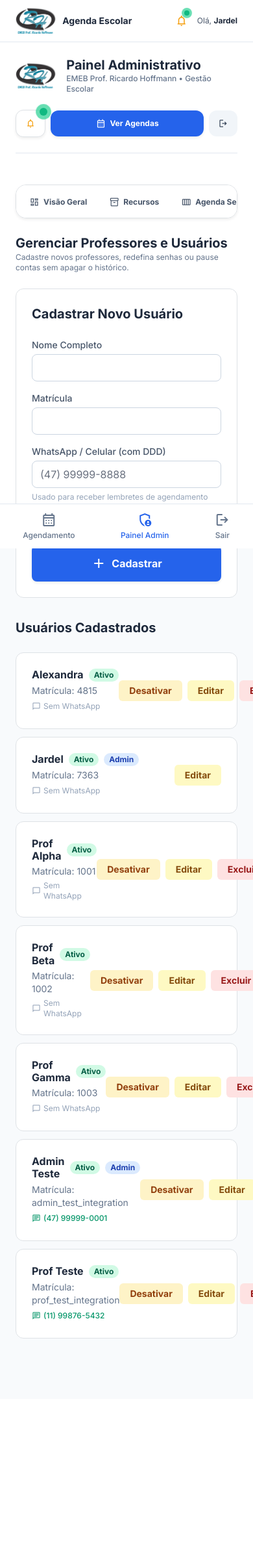
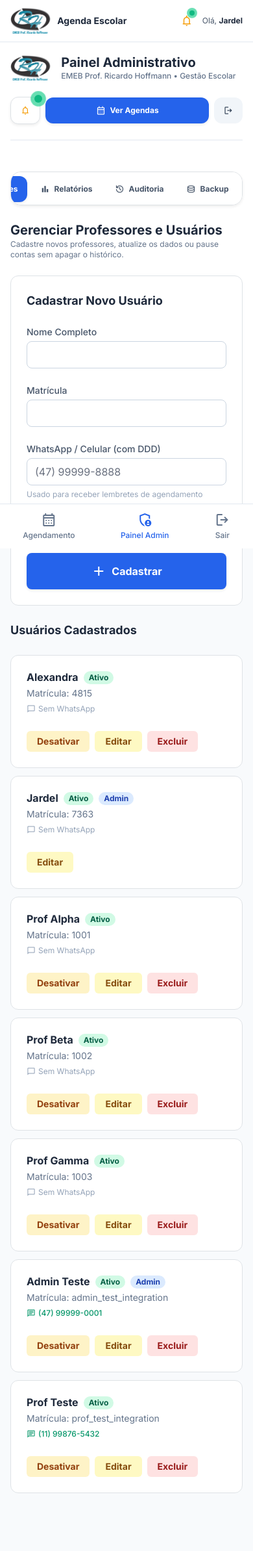
Before and after one commit to jardelberti/escola_agenda, a Flask app: page /admin/teachers in a window 390 px wide; the page is wider, and only the part inside the window is pictured. Shown: that part at 65% size. Before the commit the page ends 2060 px from the top of that part, so only its background shows below. Run offline with Flask 3, Linux system fonts and the light colour scheme; a user stored in the database is signed in; data comes from the database, SQL or seed files in the repository; some libraries are stand-ins or nearby versions.

Commit message:
Padroniza estrutura e navegacao do painel administrativo

```diff
--- /dev/null
+++ b/static/admin.css
@@ -0,0 +1,26 @@
+/* Shared frame for every administrative page, including resource schedules. */
+.admin-container {
+    width: 100%;
+    max-width: 1280px;
+    margin-inline: auto;
+    padding-inline: 24px;
+}
+.admin-shell { padding-block: 24px; }
+.admin-content { min-width: 0; }
+.admin-content h2 {
+    font-size: 1.5rem;
+    line-height: 2rem;
+    font-weight: 700;
+    color: #1e293b;
+}
+.admin-content h3 { font-size: 1.125rem; line-height: 1.75rem; }
+.admin-content .grid > * { min-width: 0; }
+.admin-tabs { scrollbar-width: thin; }
+.admin-tabs a { flex-shrink: 0; text-decoration: none; }
+.admin-tabs a:focus-visible { outline: 2px solid #2563eb; outline-offset: 2px; }
+.admin-content table { max-width: 100%; }
+@media (max-width: 639px) {
+    .admin-container { padding-inline: 16px; }
+    .admin-shell { padding-block: 20px; }
+    .admin-content h2 { font-size: 1.25rem; line-height: 1.75rem; }
+}
--- /dev/null
+++ b/templates/admin_base.html
@@ -0,0 +1,25 @@
+{% extends "base.html" %}
+
+{% block header_container_class %}admin-container{% endblock %}
+
+{% block extra_head %}
+<link rel="stylesheet" href="{{ url_for('static', filename='admin.css') }}">
+{% endblock %}
+
+{% block content %}
+<div class="admin-container admin-shell">
+    {% include 'admin_nav.html' %}
+    <section class="admin-content" aria-label="Conteúdo administrativo">
+        {% block admin_content %}{% endblock %}
+    </section>
+</div>
+<script>
+document.addEventListener('DOMContentLoaded', function () {
+    const menu = document.querySelector('.admin-tabs');
+    const active = menu.querySelector('[aria-current="page"]');
+    if (active) {
+        menu.scrollLeft = Math.max(0, active.offsetLeft - menu.offsetLeft - (menu.clientWidth - active.clientWidth) / 2);
+    }
+});
+</script>
+{% endblock %}
--- a/templates/admin_nav.html
+++ b/templates/admin_nav.html
@@ -31,62 +31,62 @@
     </div>
 
     <!-- Menu de Abas com Rolagem Horizontal Suave para Mobile -->
-    <div class="flex overflow-x-auto no-scrollbar gap-1.5 sm:gap-2 pb-1 bg-white p-1.5 rounded-2xl border border-slate-200/90 shadow-sm">
+    <nav aria-label="Navegação administrativa" class="admin-tabs flex overflow-x-auto gap-1.5 sm:gap-2 pb-1 bg-white p-1.5 rounded-2xl border border-slate-200/90 shadow-sm">
 
         <!-- 1. Visão Geral -->
         <a href="{{ url_for('admin_dashboard') }}"
-           class="whitespace-nowrap px-3.5 py-2 rounded-xl text-xs sm:text-sm font-semibold transition-all inline-flex items-center gap-1.5 {% if active_tab == 'dashboard' or request.endpoint == 'admin.admin_dashboard' %}bg-blue-600 text-white shadow-sm{% else %}text-slate-600 hover:bg-slate-100 hover:text-slate-900{% endif %}">
+           class="whitespace-nowrap px-3.5 py-2 rounded-xl text-xs sm:text-sm font-semibold transition-all inline-flex items-center gap-1.5 {% if active_tab == 'dashboard' or request.endpoint == 'admin.admin_dashboard' %}bg-blue-600 text-white shadow-sm{% else %}text-slate-600 hover:bg-slate-100 hover:text-slate-900{% endif %}" {% if active_tab == 'dashboard' or request.endpoint == 'admin.admin_dashboard' %}aria-current="page"{% endif %}>
             <span class="material-symbols-outlined text-base">dashboard</span>
             <span>Visão Geral</span>
         </a>
 
         <!-- 2. Gestão de Recursos -->
         <a href="{{ url_for('admin.manage_resources') }}"
-           class="whitespace-nowrap px-3.5 py-2 rounded-xl text-xs sm:text-sm font-semibold transition-all inline-flex items-center gap-1.5 {% if active_tab == 'resources' or request.endpoint == 'admin.manage_resources' %}bg-blue-600 text-white shadow-sm{% else %}text-slate-600 hover:bg-slate-100 hover:text-slate-900{% endif %}">
+           class="whitespace-nowrap px-3.5 py-2 rounded-xl text-xs sm:text-sm font-semibold transition-all inline-flex items-center gap-1.5 {% if active_tab == 'resources' or request.endpoint == 'admin.manage_resources' %}bg-blue-600 text-white shadow-sm{% else %}text-slate-600 hover:bg-slate-100 hover:text-slate-900{% endif %}" {% if active_tab == 'resources' or request.endpoint == 'admin.manage_resources' %}aria-current="page"{% endif %}>
             <span class="material-symbols-outlined text-base">inventory_2</span>
             <span>Recursos</span>
         </a>
 
         <!-- 3. Agenda Semanal -->
         <a href="{{ url_for('weekly_view') }}"
-           class="whitespace-nowrap px-3.5 py-2 rounded-xl text-xs sm:text-sm font-semibold transition-all inline-flex items-center gap-1.5 {% if active_tab == 'weekly' or request.endpoint == 'admin.weekly_view' %}bg-blue-600 text-white shadow-sm{% else %}text-slate-600 hover:bg-slate-100 hover:text-slate-900{% endif %}">
+           class="whitespace-nowrap px-3.5 py-2 rounded-xl text-xs sm:text-sm font-semibold transition-all inline-flex items-center gap-1.5 {% if active_tab == 'weekly' or request.endpoint == 'admin.weekly_view' %}bg-blue-600 text-white shadow-sm{% else %}text-slate-600 hover:bg-slate-100 hover:text-slate-900{% endif %}" {% if active_tab == 'weekly' or request.endpoint == 'admin.weekly_view' %}aria-current="page"{% endif %}>
             <span class="material-symbols-outlined text-base">calendar_view_week</span>
             <span>Agenda Semanal</span>
         </a>
 
         <!-- 4. Agendamento em Lote -->
         <a href="{{ url_for('admin.recurring_booking') }}"
-           class="whitespace-nowrap px-3.5 py-2 rounded-xl text-xs sm:text-sm font-semibold transition-all inline-flex items-center gap-1.5 {% if active_tab == 'recurring' or request.endpoint == 'admin.recurring_booking' %}bg-blue-600 text-white shadow-sm{% else %}text-slate-600 hover:bg-slate-100 hover:text-slate-900{% endif %}">
+           class="whitespace-nowrap px-3.5 py-2 rounded-xl text-xs sm:text-sm font-semibold transition-all inline-flex items-center gap-1.5 {% if active_tab == 'recurring' or request.endpoint == 'admin.recurring_booking' %}bg-blue-600 text-white shadow-sm{% else %}text-slate-600 hover:bg-slate-100 hover:text-slate-900{% endif %}" {% if active_tab == 'recurring' or request.endpoint == 'admin.recurring_booking' %}aria-current="page"{% endif %}>
             <span class="material-symbols-outlined text-base">event_repeat</span>
             <span>Em Lote</span>
         </a>
 
         <!-- 5. Professores / Usuários -->
         <a href="{{ url_for('manage_teachers') }}"
-           class="whitespace-nowrap px-3.5 py-2 rounded-xl text-xs sm:text-sm font-semibold transition-all inline-flex items-center gap-1.5 {% if active_tab == 'teachers' or request.endpoint == 'admin.manage_teachers' %}bg-blue-600 text-white shadow-sm{% else %}text-slate-600 hover:bg-slate-100 hover:text-slate-900{% endif %}">
+           class="whitespace-nowrap px-3.5 py-2 rounded-xl text-xs sm:text-sm font-semibold transition-all inline-flex items-center gap-1.5 {% if active_tab == 'teachers' or request.endpoint == 'admin.manage_teachers' %}bg-blue-600 text-white shadow-sm{% else %}text-slate-600 hover:bg-slate-100 hover:text-slate-900{% endif %}" {% if active_tab == 'teachers' or request.endpoint == 'admin.manage_teachers' %}aria-current="page"{% endif %}>
             <span class="material-symbols-outlined text-base">group</span>
             <span>Professores</span>
         </a>
 
         <!-- 6. Relatórios -->
         <a href="{{ url_for('reports') }}"
-           class="whitespace-nowrap px-3.5 py-2 rounded-xl text-xs sm:text-sm font-semibold transition-all inline-flex items-center gap-1.5 {% if active_tab == 'reports' or request.endpoint == 'admin.reports' %}bg-blue-600 text-white shadow-sm{% else %}text-slate-600 hover:bg-slate-100 hover:text-slate-900{% endif %}">
+           class="whitespace-nowrap px-3.5 py-2 rounded-xl text-xs sm:text-sm font-semibold transition-all inline-flex items-center gap-1.5 {% if active_tab == 'reports' or request.endpoint == 'admin.reports' %}bg-blue-600 text-white shadow-sm{% else %}text-slate-600 hover:bg-slate-100 hover:text-slate-900{% endif %}" {% if active_tab == 'reports' or request.endpoint == 'admin.reports' %}aria-current="page"{% endif %}>
             <span class="material-symbols-outlined text-base">bar_chart</span>
             <span>Relatórios</span>
         </a>
 
         <!-- 7. Auditoria de Cancelamentos -->
         <a href="{{ url_for('admin.manage_audit_logs') }}"
-           class="whitespace-nowrap px-3.5 py-2 rounded-xl text-xs sm:text-sm font-semibold transition-all inline-flex items-center gap-1.5 {% if active_tab == 'audit' or request.endpoint == 'admin.manage_audit_logs' %}bg-blue-600 text-white shadow-sm{% else %}text-slate-600 hover:bg-slate-100 hover:text-slate-900{% endif %}">
+           class="whitespace-nowrap px-3.5 py-2 rounded-xl text-xs sm:text-sm font-semibold transition-all inline-flex items-center gap-1.5 {% if active_tab == 'audit' or request.endpoint == 'admin.manage_audit_logs' %}bg-blue-600 text-white shadow-sm{% else %}text-slate-600 hover:bg-slate-100 hover:text-slate-900{% endif %}" {% if active_tab == 'audit' or request.endpoint == 'admin.manage_audit_logs' %}aria-current="page"{% endif %}>
             <span class="material-symbols-outlined text-base">history</span>
             <span>Auditoria</span>
         </a>
 
         <!-- 8. Backup e Restauração -->
         <a href="{{ url_for('backup_restore_page') }}"
-           class="whitespace-nowrap px-3.5 py-2 rounded-xl text-xs sm:text-sm font-semibold transition-all inline-flex items-center gap-1.5 {% if active_tab == 'backup' or request.endpoint == 'admin.backup_restore_page' %}bg-blue-600 text-white shadow-sm{% else %}text-slate-600 hover:bg-slate-100 hover:text-slate-900{% endif %}">
+           class="whitespace-nowrap px-3.5 py-2 rounded-xl text-xs sm:text-sm font-semibold transition-all inline-flex items-center gap-1.5 {% if active_tab == 'backup' or request.endpoint == 'admin.backup_restore_page' %}bg-blue-600 text-white shadow-sm{% else %}text-slate-600 hover:bg-slate-100 hover:text-slate-900{% endif %}" {% if active_tab == 'backup' or request.endpoint == 'admin.backup_restore_page' %}aria-current="page"{% endif %}>
             <span class="material-symbols-outlined text-base">database</span>
             <span>Backup</span>
         </a>
-    </div>
+    </nav>
 </div>
--- a/templates/admin_teachers.html
+++ b/templates/admin_teachers.html
@@ -1,17 +1,14 @@
-{% extends "base.html" %}
+{% extends "admin_base.html" %}
+{% set active_tab = "teachers" %}
 
 {% block title %}Gerenciar Usuários{% endblock %}
 
-{% block content %}
-<div class="container mx-auto px-4 py-6 max-w-7xl">
-    {% with active_tab='teachers' %}
-        {% include 'admin_nav.html' %}
-    {% endwith %}
+{% block admin_content %}
 
     <div class="flex flex-col sm:flex-row justify-between items-start sm:items-center mb-6">
         <div>
             <h2 class="text-xl sm:text-2xl font-bold text-slate-800">Gerenciar Professores e Usuários</h2>
-            <p class="text-xs sm:text-sm text-slate-500">Cadastre novos professores, redefina senhas ou pause contas sem apagar o histórico.</p>
+            <p class="text-xs sm:text-sm text-slate-500">Cadastre novos professores, atualize os dados ou pause contas sem apagar o histórico.</p>
         </div>
     </div>
 
@@ -28,12 +25,12 @@
             {% endif %}
         {% endwith %}
 
-        <div class="grid grid-cols-1 lg:grid-cols-3 gap-8">
+        <div class="space-y-6">
 
-            <div class="lg:col-span-1">
-                <div class="bg-white p-6 rounded-xl border border-slate-200 sticky top-8">
+            <div class="min-w-0">
+                <div class="bg-white p-6 rounded-xl border border-slate-200">
                     <h3 class="text-xl font-bold text-slate-800 mb-4">Cadastrar Novo Usuário</h3>
-                    <form method="POST" action="{{ url_for('manage_teachers') }}" class="space-y-4">
+                    <form method="POST" action="{{ url_for('manage_teachers') }}" class="grid grid-cols-1 sm:grid-cols-2 lg:grid-cols-4 gap-4 items-start">
                         <input type="hidden" name="csrf_token" value="{{ csrf_token() }}">
                         <div>
                             <label for="name" class="block text-sm font-medium text-slate-600 mb-1">Nome Completo</label>
@@ -62,13 +59,13 @@
                 </div>
             </div>
 
-            <div class="lg:col-span-2">
+            <div class="min-w-0">
                 <h3 class="text-xl font-bold text-slate-800 mb-4">Usuários Cadastrados</h3>
                 <div class="space-y-3">
                     {% for teacher in teachers %}
-                    <div class="bg-white p-4 rounded-xl border {{ 'border-slate-200' if teacher.is_active else 'border-slate-300 bg-slate-50 opacity-75' }} flex justify-between items-center">
+                    <div class="bg-white p-4 rounded-xl border {{ 'border-slate-200' if teacher.is_active else 'border-slate-300 bg-slate-50 opacity-75' }} flex flex-col sm:flex-row justify-between items-start sm:items-center gap-4">
                         <div>
-                            <div class="flex items-center gap-2">
+                            <div class="flex flex-wrap items-center gap-2">
                                 <h4 class="font-bold text-slate-800 {{ 'text-slate-500 line-through' if not teacher.is_active }}">{{ teacher.name }}</h4>
                                 {% if teacher.is_active %}
                                     <span class="inline-block bg-emerald-100 text-emerald-800 text-xs font-semibold px-2 py-0.5 rounded-full">Ativo</span>
@@ -126,7 +123,7 @@
                 </div>
             </div>
         </div>
-    </div>
+
 
     <div class="modal fade" id="editTeacherModal" tabindex="-1" aria-labelledby="editTeacherModalLabel" aria-hidden="true">
         <div class="modal-dialog">
@@ -245,5 +242,4 @@
         }
     });
     </script>
-</div>
 {% endblock %}
--- a/templates/base.html
+++ b/templates/base.html
@@ -30,12 +30,13 @@
         color: #1f2937;
       }
     </style>
+    {% block extra_head %}{% endblock %}
 </head>
 <body class="h-full flex flex-col" style='font-family: Inter, "Noto Sans", sans-serif;'>
 
     {% if current_user.is_authenticated %}
     <header class="bg-white/95 backdrop-blur-sm border-b border-slate-200 fixed top-0 w-full z-30">
-        <div class="mx-auto max-w-4xl px-4">
+        <div class="{% block header_container_class %}mx-auto max-w-4xl px-4{% endblock %}">
             <div class="flex items-center justify-between h-16">
                 <a href="{{ url_for('home') }}" class="flex items-center gap-2.5 text-decoration-none group">
                     <img src="{{ url_for('static', filename='img/logo.png') }}" alt="EMEB Prof. Ricardo Hoffmann" class="h-10 w-auto object-contain transition-transform group-hover:scale-105">
```
Also changed, not shown: AGENTS.md (+9 -0 lines), templates/admin_audit_logs.html (+4 -7 lines), templates/admin_backup_restore.html (+4 -7 lines), templates/admin_dashboard.html (+10 -7 lines), templates/admin_recurring_booking.html (+4 -7 lines), templates/admin_reports.html (+4 -7 lines), templates/admin_resources.html (+5 -7 lines), templates/admin_schedules.html (+4 -8 lines), templates/admin_weekly_view.html (+4 -7 lines).
